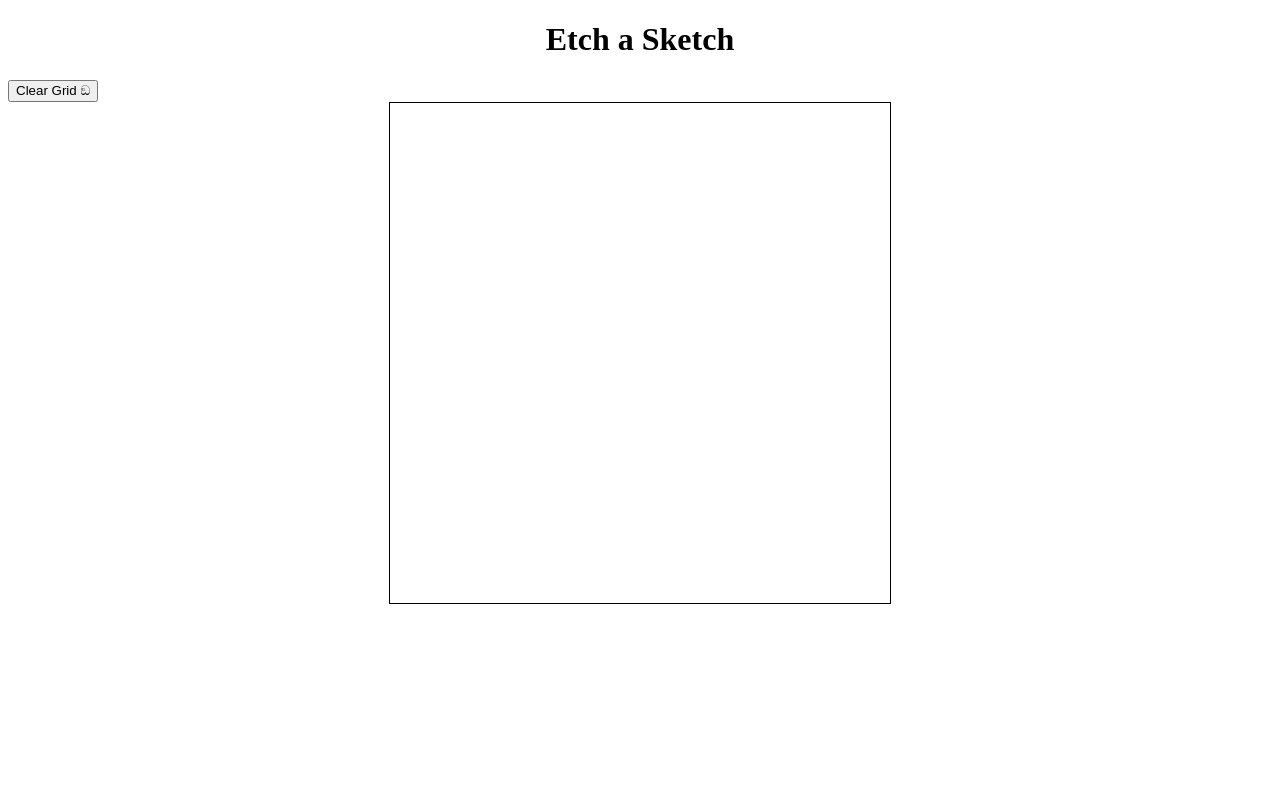
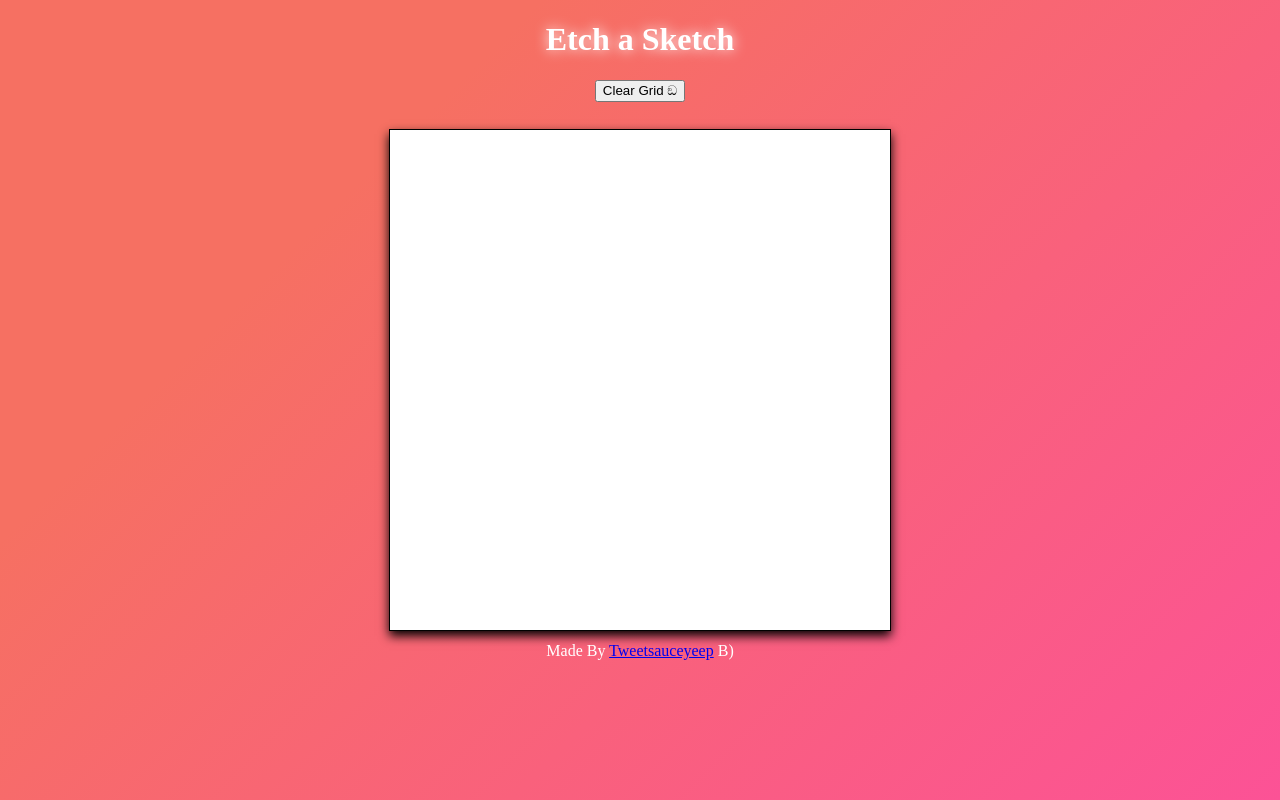
Before and after one commit to Tweetsauceyeep/TOP-Etch-a-Sketch, a plain HTML site: page index.html in a window 1280 px wide. Drawn offline with Linux system fonts and the light colour scheme.

Commit message:
done with project (add other features later)

```diff
--- a/index.html
+++ b/index.html
@@ -8,10 +8,11 @@
     <link rel="stylesheet" href="styles.css">
     <script src="script.js" defer></script>
 </head>
-<body>
+<body class="background">
     <h1 id="header">Etch a Sketch</h1>
-    <button id="resetbutton" class="buttons">Clear Grid  ඞ</button>
+    <button id="resetbutton" >Clear Grid  ඞ</button>
 
     <div id="container"></div>
+    <footer>Made By <a class="footeritem" href="https://github.com/Tweetsauceyeep" target="_blank" >Tweetsauceyeep</a> B)</footer>
 </body>
 </html>
--- a/styles.css
+++ b/styles.css
@@ -2,8 +2,16 @@
   --grid-cols: 1;
   --grid-rows: 1;
 }
+html{
+
+  height: 100vh;
+  background-color: #fc5296;
+  background-image: linear-gradient(315deg, #fc5296 0%, #f67062 74%);
+
+}
 
 #container {
+  background-color: white;
   border: 1px solid black;
   margin-right: auto;
   margin-left: auto;
@@ -12,6 +20,7 @@
   height: 500px;
   grid-template-rows: repeat(var(--grid-rows), 1fr);
   grid-template-columns: repeat(var(--grid-cols), 1fr);
+  box-shadow: 0px 5px 10px black;
 }
 
 .grid-item {
@@ -21,5 +30,23 @@
   /* i remove one em padding thing and now suddenly it centers and stuff LOL*/
 }
 #header {
+
   text-align: center;
+  color: white;
+  text-shadow: 0 0 13px #FFF;
 }
+
+
+#resetbutton{
+  display: flex;
+  margin-left: auto;
+  margin-right: auto;
+  margin-bottom: 2em;
+}
+
+footer{
+  text-align: center;
+  color: white;
+
+  margin-top: 0.7em;
+}
```
